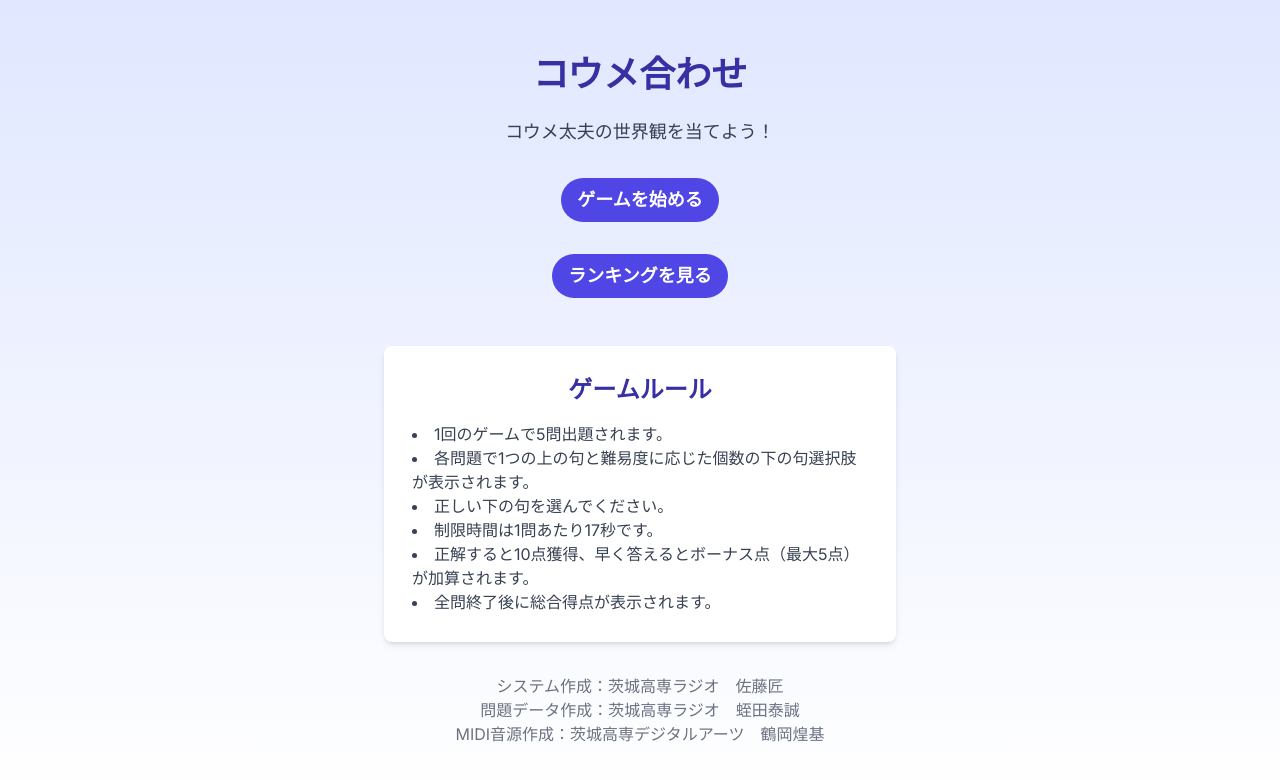
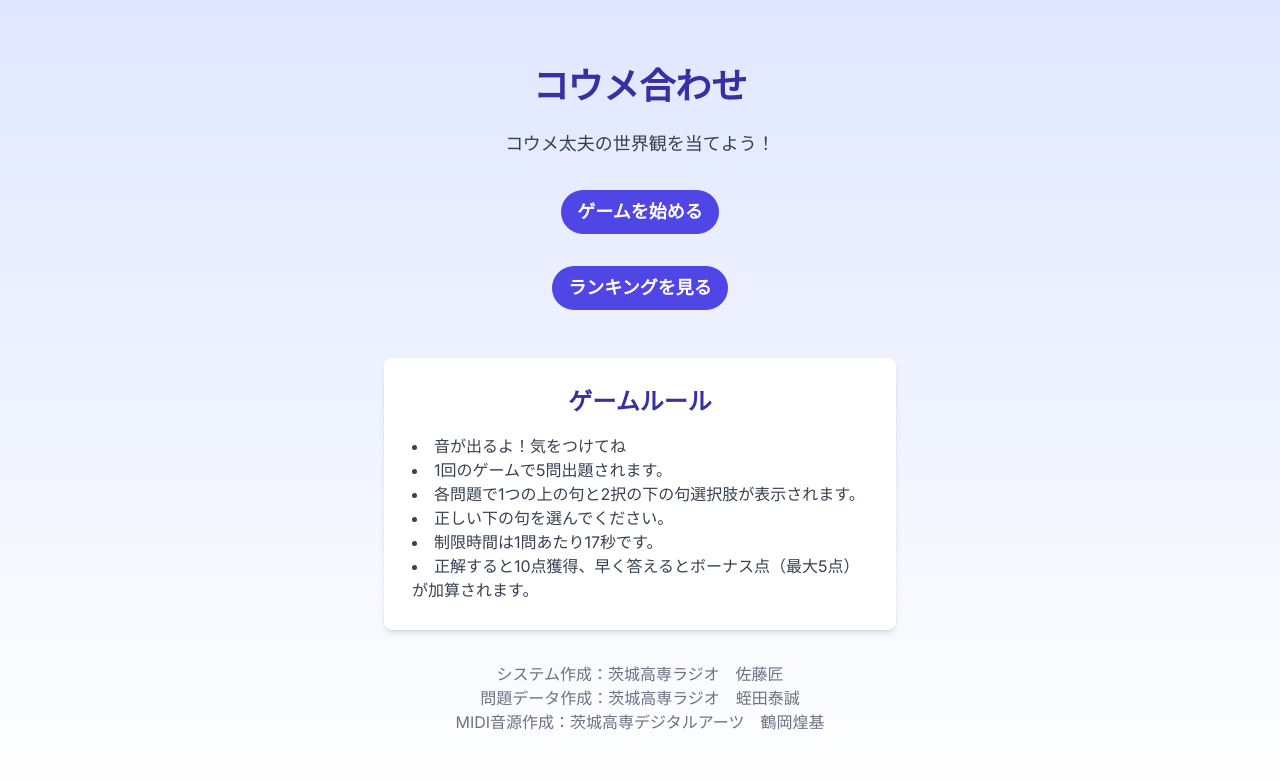
Before and after one commit to 12r9p/koume_awase, a Next.js app: page / in a window 1280 px wide. Shown: the top 780 px of the page. Built offline with nearby package versions, Linux system fonts and the light colour scheme.

Commit message:
注意書き更新

```diff
--- a/src/app/page.tsx
+++ b/src/app/page.tsx
@@ -33,12 +33,12 @@ const Home: React.FC = () => {
         <div className="mt-12 bg-white p-7 rounded-lg shadow-md max-w-lg mx-auto">
           <h2 className="text-2xl font-semibold mb-4 text-indigo-800">ゲームルール</h2>
           <ul className="text-left text-gray-700 list-disc list-inside">
+            <li>音が出るよ！気をつけてね</li>
             <li>1回のゲームで5問出題されます。</li>
-            <li>各問題で1つの上の句と難易度に応じた個数の下の句選択肢が表示されます。</li>
+            <li>各問題で1つの上の句と2択の下の句選択肢が表示されます。</li>
             <li>正しい下の句を選んでください。</li>
             <li>制限時間は1問あたり17秒です。</li>
             <li>正解すると10点獲得、早く答えるとボーナス点（最大5点）が加算されます。</li>
-            <li>全問終了後に総合得点が表示されます。</li>
           </ul>
         </div>
       </main>
```
